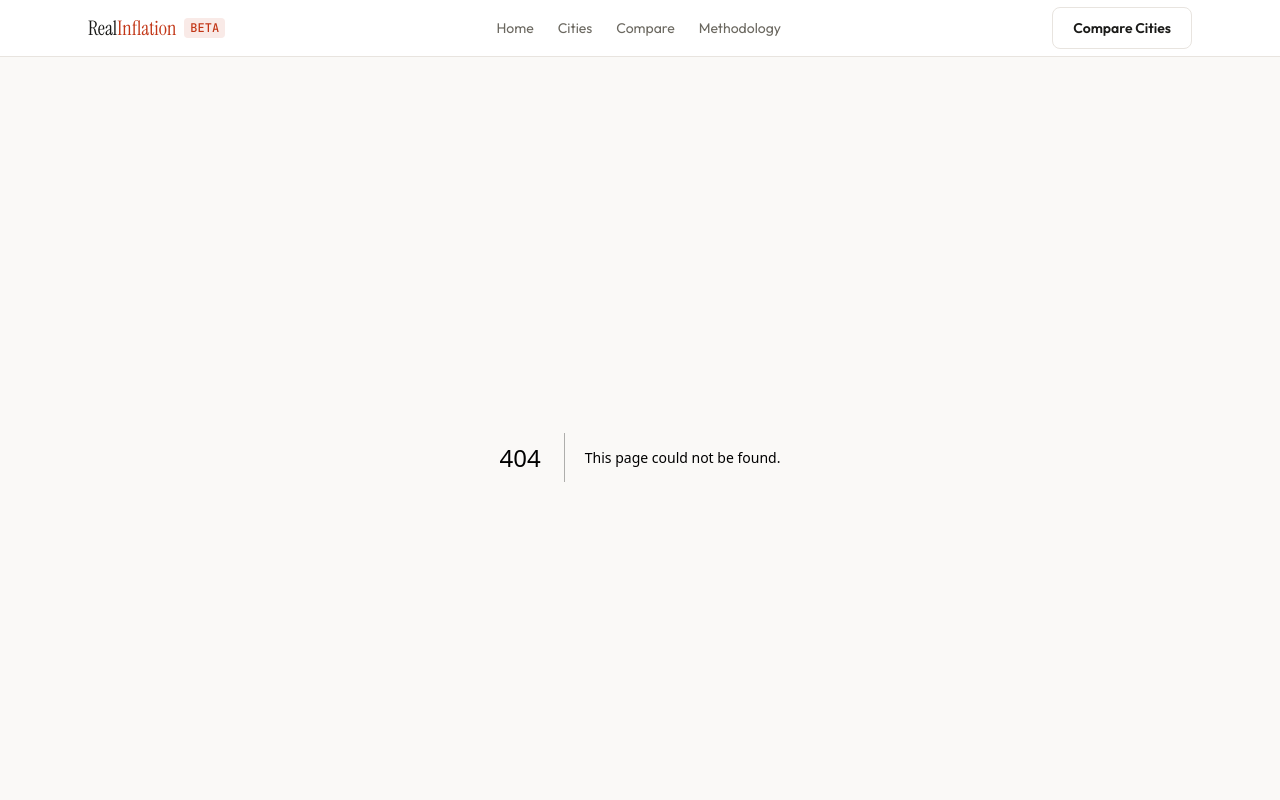
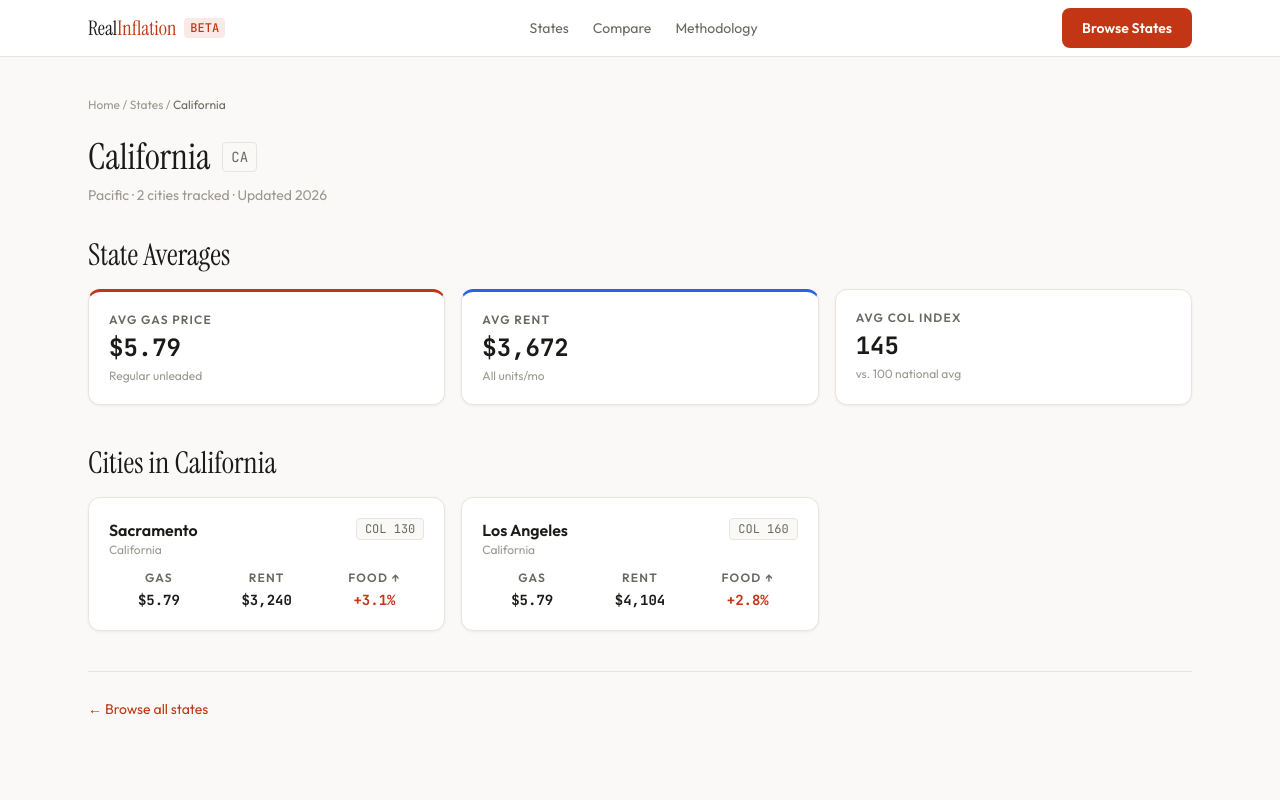
Before and after one commit to lincolnhirrlinger-cpu/realinflation, a Next.js app: page /state/california in a window 1280 px wide. Before the commit this address had no page. Shown: the top 800 px of the page. Built offline with nearby package versions, Linux system fonts and the light colour scheme.

Commit message:
nav: States replaces Cities, Browse States CTA button

```diff
--- a/src/app/page.tsx
+++ b/src/app/page.tsx
@@ -96,6 +96,44 @@ export default function HomePage() {
 
       <AdSlot id="home-ad-1" />
 
+      {/* Browse by State */}
+      <section className="mb-12">
+        <div className="flex items-baseline justify-between mb-4">
+          <h2 className="section-title">Browse by State</h2>
+          <Link href="/states" className="text-sm text-accent hover:underline font-sans">
+            All states →
+          </Link>
+        </div>
+        <div className="grid grid-cols-2 sm:grid-cols-3 md:grid-cols-4 gap-3 mb-4">
+          {[
+            { name: 'California', slug: 'california', abbr: 'CA' },
+            { name: 'Texas', slug: 'texas', abbr: 'TX' },
+            { name: 'New York', slug: 'new-york', abbr: 'NY' },
+            { name: 'Florida', slug: 'florida', abbr: 'FL' },
+            { name: 'Colorado', slug: 'colorado', abbr: 'CO' },
+            { name: 'Washington', slug: 'washington', abbr: 'WA' },
+            { name: 'Tennessee', slug: 'tennessee', abbr: 'TN' },
+            { name: 'Idaho', slug: 'idaho', abbr: 'ID' },
+          ].map(state => (
+            <Link
+              key={state.slug}
+              href={`/state/${state.slug}`}
+              className="card p-3 hover:shadow-card-hover group flex items-center justify-between"
+            >
+              <span className="font-sans text-sm font-medium text-text-primary group-hover:text-accent transition-colors">
+                {state.name}
+              </span>
+              <span className="text-xs font-mono text-text-muted bg-cream border border-border px-1.5 py-0.5 rounded">
+                {state.abbr}
+              </span>
+            </Link>
+          ))}
+        </div>
+        <Link href="/states" className="text-sm text-text-secondary hover:text-accent transition-colors font-sans">
+          View all 50 states →
+        </Link>
+      </section>
+
       {/* City grid */}
       <section className="mb-12">
         <div className="flex items-baseline justify-between mb-4">
--- /dev/null
+++ b/src/app/state/[slug]/page.tsx
@@ -0,0 +1,177 @@
+import type { Metadata } from 'next'
+import Link from 'next/link'
+import { notFound } from 'next/navigation'
+import { getAllStateSlugs, getStateMeta, getStateCities } from '@/lib/states'
+import { getCityDataServer } from '@/lib/data.server'
+import { CityData } from '@/lib/types'
+
+interface PageProps {
+  params: Promise<{ slug: string }>
+}
+
+export async function generateStaticParams() {
+  return getAllStateSlugs().map(slug => ({ slug }))
+}
+
+export async function generateMetadata({ params }: PageProps): Promise<Metadata> {
+  const { slug } = await params
+  const meta = getStateMeta(slug)
+  if (!meta) return {}
+  const year = new Date().getFullYear()
+  return {
+    title: `Cost of Living in ${meta.name} (${year}) — Real Prices by City | RealInflation`,
+    description: `Compare real gas prices, rent, and consumer costs across cities in ${meta.name}. Updated ${year} data from RealInflation.`,
+  }
+}
+
+export default async function StatePage({ params }: PageProps) {
+  const { slug } = await params
+  const meta = getStateMeta(slug)
+  if (!meta) notFound()
+
+  const cities = getStateCities(slug)
+
+  // Load detailed data for each city
+  const cityDataList: (CityData | null)[] = cities.map(c => getCityDataServer(c.slug))
+
+  // Compute state-level averages from available city data
+  const available = cityDataList.filter((d): d is CityData => d !== null)
+  const avgGas =
+    available.length > 0
+      ? available.reduce((sum, d) => sum + d.gas.current, 0) / available.length
+      : null
+  const avgRent =
+    available.length > 0
+      ? available.reduce((sum, d) => sum + d.rent.avg_all, 0) / available.length
+      : null
+  const avgCol =
+    cities.length > 0
+      ? cities.reduce((sum, c) => sum + c.col_index, 0) / cities.length
+      : null
+
+  const year = new Date().getFullYear()
+
+  return (
+    <div className="max-w-6xl mx-auto px-4 sm:px-6 py-10">
+      {/* Breadcrumb */}
+      <nav className="text-xs font-sans text-text-muted mb-6">
+        <Link href="/" className="hover:text-text-primary transition-colors">Home</Link>
+        {' / '}
+        <Link href="/states" className="hover:text-text-primary transition-colors">States</Link>
+        {' / '}
+        <span className="text-text-secondary">{meta.name}</span>
+      </nav>
+
+      {/* Header */}
+      <div className="mb-8">
+        <div className="flex items-center gap-3 mb-2">
+          <h1 className="font-serif text-3xl md:text-4xl text-text-primary">
+            {meta.name}
+          </h1>
+          <span className="text-sm font-mono bg-cream border border-border px-2 py-1 rounded text-text-secondary">
+            {meta.abbr}
+          </span>
+        </div>
+        <p className="text-sm text-text-muted font-sans">
+          {meta.region} · {meta.cityCount} {meta.cityCount === 1 ? 'city' : 'cities'} tracked · Updated {year}
+        </p>
+      </div>
+
+      {/* State-level averages */}
+      {(avgGas !== null || avgRent !== null || avgCol !== null) && (
+        <section className="mb-10">
+          <h2 className="section-title mb-4">State Averages</h2>
+          <div className="grid grid-cols-2 md:grid-cols-3 gap-4">
+            {avgGas !== null && (
+              <div className="card p-5 stat-stripe-red">
+                <p className="label-caps mb-1">Avg Gas Price</p>
+                <p className="font-mono font-bold text-2xl text-text-primary">
+                  ${avgGas.toFixed(2)}
+                </p>
+                <p className="text-xs text-text-muted font-sans mt-1">Regular unleaded</p>
+              </div>
+            )}
+            {avgRent !== null && (
+              <div className="card p-5 stat-stripe-blue">
+                <p className="label-caps mb-1">Avg Rent</p>
+                <p className="font-mono font-bold text-2xl text-text-primary">
+                  ${Math.round(avgRent).toLocaleString()}
+                </p>
+                <p className="text-xs text-text-muted font-sans mt-1">All units/mo</p>
+              </div>
+            )}
+            {avgCol !== null && (
+              <div className="card p-5">
+                <p className="label-caps mb-1">Avg COL Index</p>
+                <p className="font-mono font-bold text-2xl text-text-primary">
+                  {avgCol.toFixed(0)}
+                </p>
+                <p className="text-xs text-text-muted font-sans mt-1">vs. 100 national avg</p>
+              </div>
+            )}
+          </div>
+        </section>
+      )}
+
+      {/* City grid */}
+      <section className="mb-10">
+        <h2 className="section-title mb-4">Cities in {meta.name}</h2>
+        <div className="grid grid-cols-1 sm:grid-cols-2 lg:grid-cols-3 gap-4">
+          {cities.map((city, i) => {
+            const data = cityDataList[i]
+            return (
+              <Link
+                key={city.slug}
+                href={`/city/${city.slug}`}
+                className="card p-5 hover:shadow-card-hover group"
+              >
+                <div className="flex items-start justify-between mb-3">
+                  <div>
+                    <h3 className="font-sans font-semibold text-text-primary text-base group-hover:text-accent transition-colors">
+                      {city.name}
+                    </h3>
+                    <p className="text-xs text-text-muted font-sans">{meta.name}</p>
+                  </div>
+                  <span className="text-xs font-mono bg-cream px-2 py-0.5 rounded text-text-secondary border border-border">
+                    COL {city.col_index}
+                  </span>
+                </div>
+                {data ? (
+                  <div className="grid grid-cols-3 gap-2 text-center">
+                    <div>
+                      <p className="text-xs label-caps mb-1">Gas</p>
+                      <p className="font-mono font-bold text-sm text-text-primary">
+                        ${data.gas.current.toFixed(2)}
+                      </p>
+                    </div>
+                    <div>
+                      <p className="text-xs label-caps mb-1">Rent</p>
+                      <p className="font-mono font-bold text-sm text-text-primary">
+                        ${Math.round(data.rent.avg_all).toLocaleString()}
+                      </p>
+                    </div>
+                    <div>
+                      <p className="text-xs label-caps mb-1">Food ↑</p>
+                      <p className="font-mono font-bold text-sm text-accent">
+                        +{data.groceries.inflation_rate.current_yoy.toFixed(1)}%
+                      </p>
+                    </div>
+                  </div>
+                ) : (
+                  <p className="text-xs text-text-muted font-sans">Data coming soon</p>
+                )}
+              </Link>
+            )
+          })}
+        </div>
+      </section>
+
+      {/* Back link */}
+      <div className="border-t border-border pt-6">
+        <Link href="/states" className="text-sm text-accent hover:underline font-sans">
+          ← Browse all states
+        </Link>
+      </div>
+    </div>
+  )
+}
--- a/src/components/Nav.tsx
+++ b/src/components/Nav.tsx
@@ -17,15 +17,14 @@ export default function Nav() {
 
           {/* Desktop nav */}
           <nav className="hidden md:flex items-center gap-6">
-            <Link href="/" className="text-sm font-sans text-text-secondary hover:text-text-primary transition-colors">Home</Link>
-            <Link href="/city/boise-id" className="text-sm font-sans text-text-secondary hover:text-text-primary transition-colors">Cities</Link>
-            <Link href="/compare" className="text-sm font-sans text-text-secondary hover:text-text-primary transition-colors">Compare</Link>
-            <Link href="/methodology" className="text-sm font-sans text-text-secondary hover:text-text-primary transition-colors">Methodology</Link>
+            <Link href="/states/" className="text-sm font-sans text-text-secondary hover:text-text-primary transition-colors">States</Link>
+            <Link href="/compare/" className="text-sm font-sans text-text-secondary hover:text-text-primary transition-colors">Compare</Link>
+            <Link href="/methodology/" className="text-sm font-sans text-text-secondary hover:text-text-primary transition-colors">Methodology</Link>
           </nav>
 
           {/* CTA + Mobile toggle */}
           <div className="flex items-center gap-3">
-            <Link href="/compare" className="hidden sm:inline-flex btn-secondary text-sm">Compare Cities</Link>
+            <Link href="/states/" className="hidden sm:inline-flex btn-primary text-sm">Browse States</Link>
             <button
               className="md:hidden p-2 text-text-secondary"
               onClick={() => setMenuOpen(!menuOpen)}
@@ -44,10 +43,9 @@ export default function Nav() {
         {/* Mobile menu */}
         {menuOpen && (
           <div className="md:hidden border-t border-border py-3 flex flex-col gap-3">
-            <Link href="/" className="text-sm font-sans text-text-secondary px-1" onClick={() => setMenuOpen(false)}>Home</Link>
-            <Link href="/city/boise-id" className="text-sm font-sans text-text-secondary px-1" onClick={() => setMenuOpen(false)}>Cities</Link>
-            <Link href="/compare" className="text-sm font-sans text-text-secondary px-1" onClick={() => setMenuOpen(false)}>Compare</Link>
-            <Link href="/methodology" className="text-sm font-sans text-text-secondary px-1" onClick={() => setMenuOpen(false)}>Methodology</Link>
+            <Link href="/states/" className="text-sm font-sans text-text-secondary px-1" onClick={() => setMenuOpen(false)}>States</Link>
+            <Link href="/compare/" className="text-sm font-sans text-text-secondary px-1" onClick={() => setMenuOpen(false)}>Compare</Link>
+            <Link href="/methodology/" className="text-sm font-sans text-text-secondary px-1" onClick={() => setMenuOpen(false)}>Methodology</Link>
           </div>
         )}
       </div>
```
Also changed, not shown: 302 other files (tests, documents, lock files or other folders).
